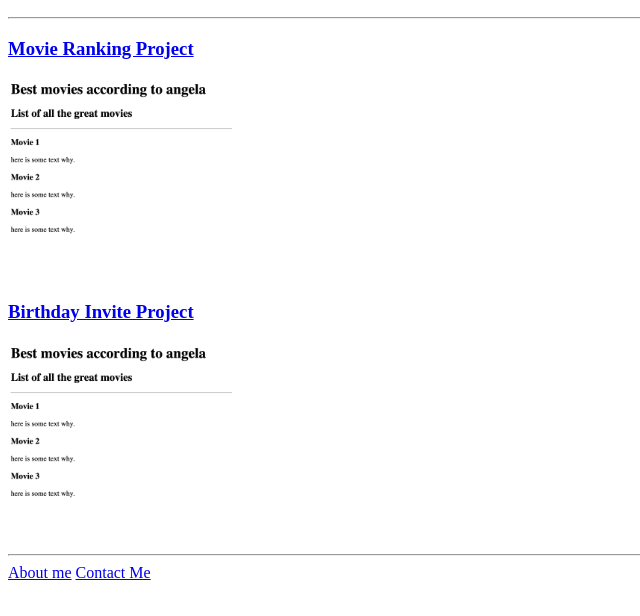
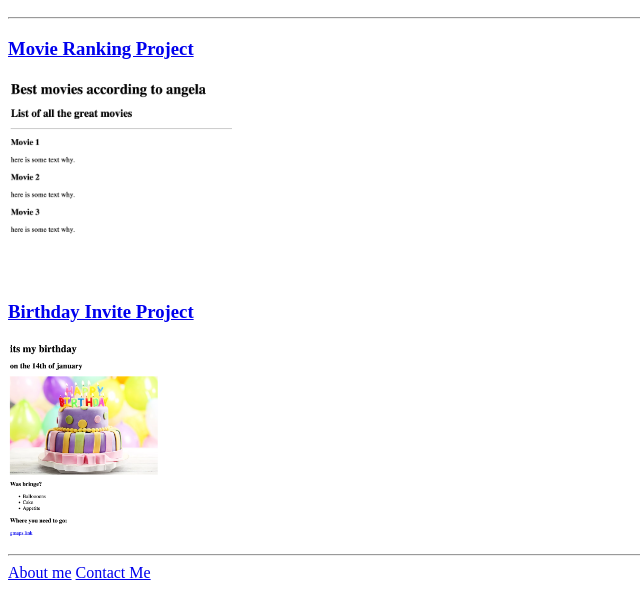
Before and after one commit to chduerre/html-portfolio, a plain HTML site: page index.html in a window 1280 px wide. Shown: the part 110-726 px from the top of the page, without its empty margins (0-640 px from the left). Drawn offline with Linux system fonts and the light colour scheme.

Commit message:
fixed img

```diff
--- a/index.html
+++ b/index.html
@@ -14,7 +14,7 @@
     <h3><a href="./public/movie_list.html">Movie Ranking Project</a></h3>
     <img src="./assets/images/movies.png" height="200" />
     <h3><a href="./public/birthday_invite.html">Birthday Invite Project</a></h3>
-    <img src="./assets/images/movies.png" height="200" />
+    <img src="./assets/images/birthday.png" height="200" />
     <hr />
 
     <a href="./public/about.html">About me</a> <a href="./public/contact.html">Contact Me</a>
```
